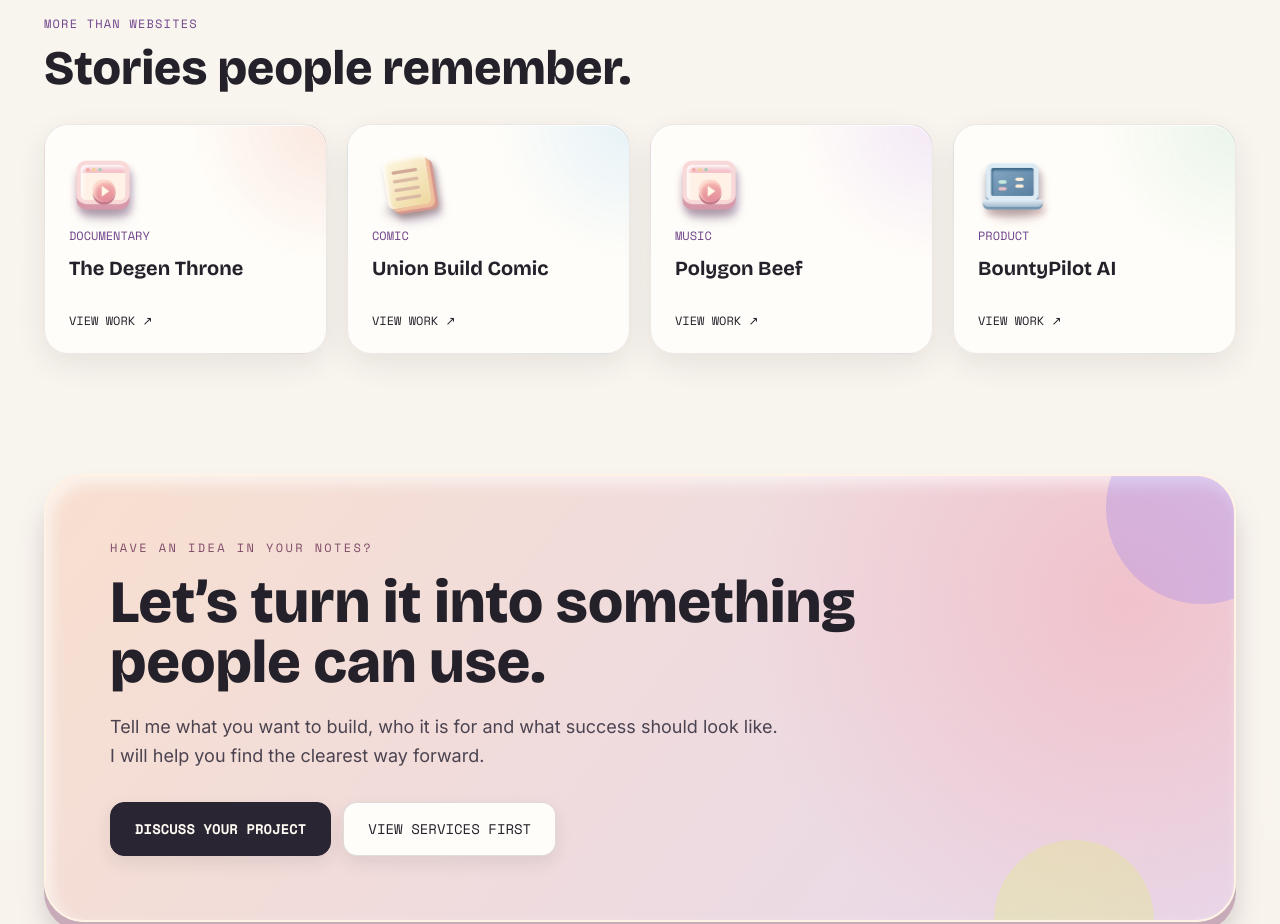
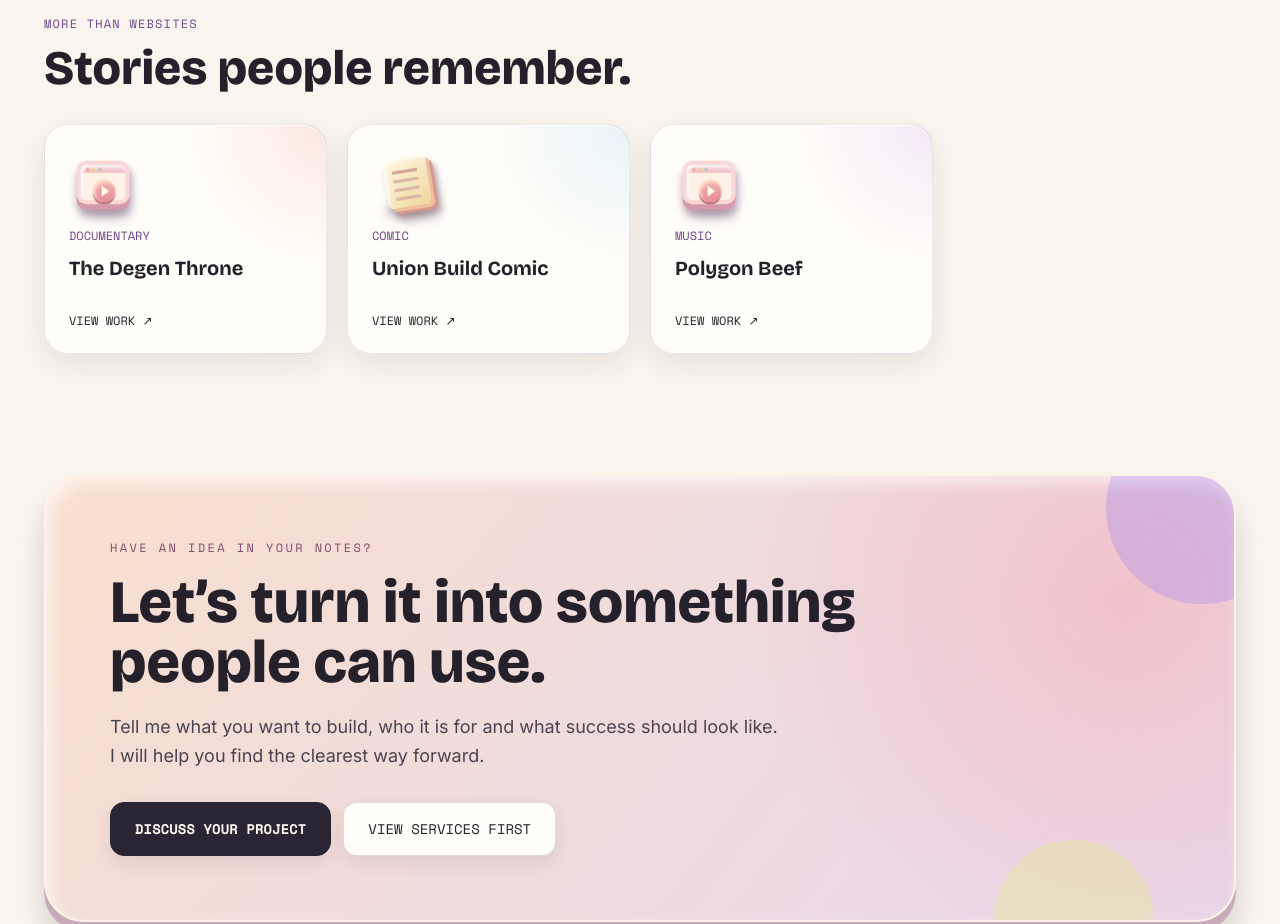
Before and after one commit to Thee-Web3-Qing/My-Portfolio, a React (Vite) app: page / in a window 1280 px wide. Shown: the part 3060-3984 px from the top of the page. Built offline with nearby package versions, Linux system fonts and the light colour scheme; no server answers.

Commit message:
Update featured portfolio builds

```diff
--- a/src/pages/Home.jsx
+++ b/src/pages/Home.jsx
@@ -80,11 +80,6 @@ const creativeWork = [
     title: 'Polygon Beef',
     type: 'Music',
     link: 'https://x.com/qingthecreator/status/1892170886712541632?s=46',
-  },
-  {
-    title: 'BountyPilot AI',
-    type: 'Product',
-    link: 'https://bountypilot.xyz',
   },
 ]
 
```
